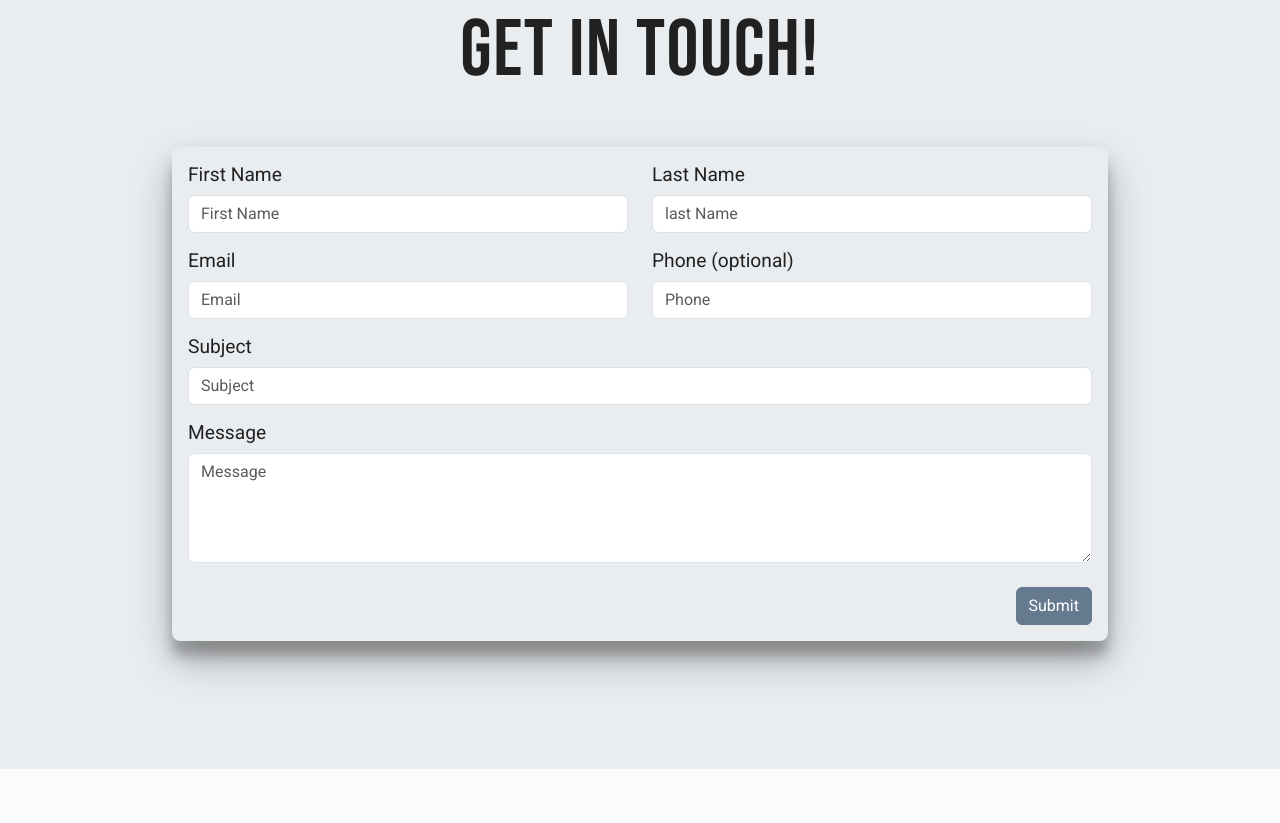
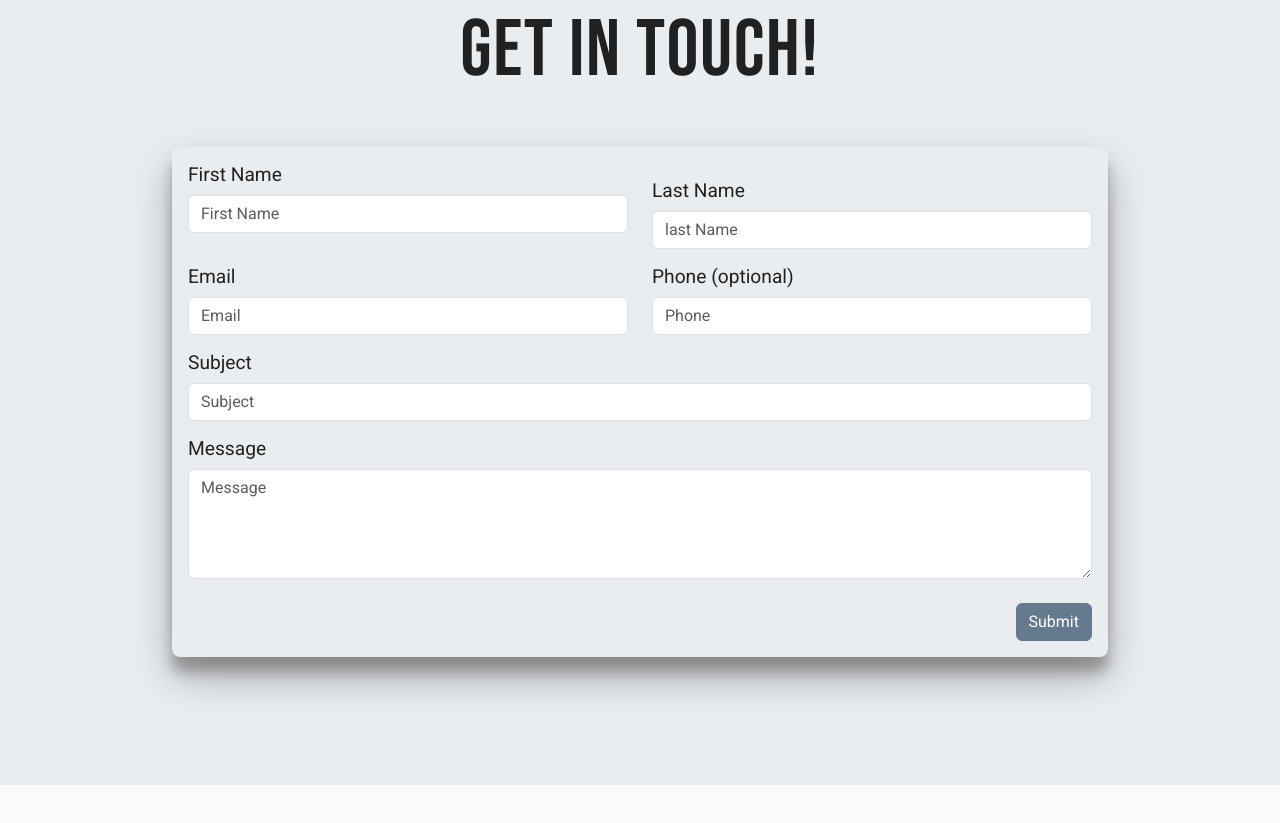
Before and after one commit to gelsonh/GelsonPortfolio, a plain HTML site: page index.html in a window 1280 px wide. Shown: the part 6483-7306 px from the top of the page. Drawn offline with nearby package versions, Linux system fonts and the light colour scheme.

Commit message:
Added padding contact section

```diff
--- a/index.html
+++ b/index.html
@@ -809,7 +809,7 @@
                     required
                   />
                 </div>
-                <div class="col">
+                <div class="col pt-3">
                   <label for="LastName" class="form-label">Last Name</label>
                   <input
                     class="form-control"
```
